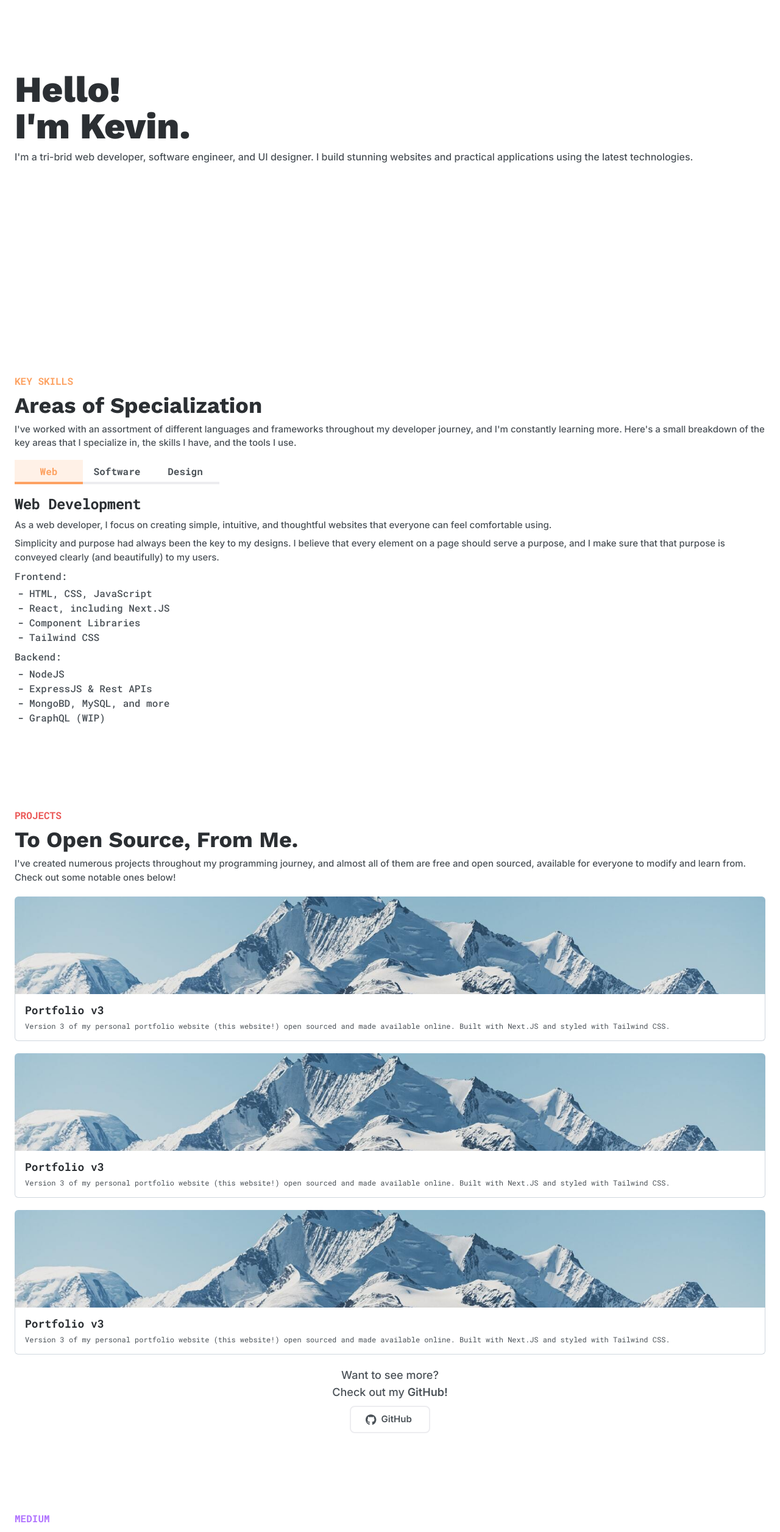
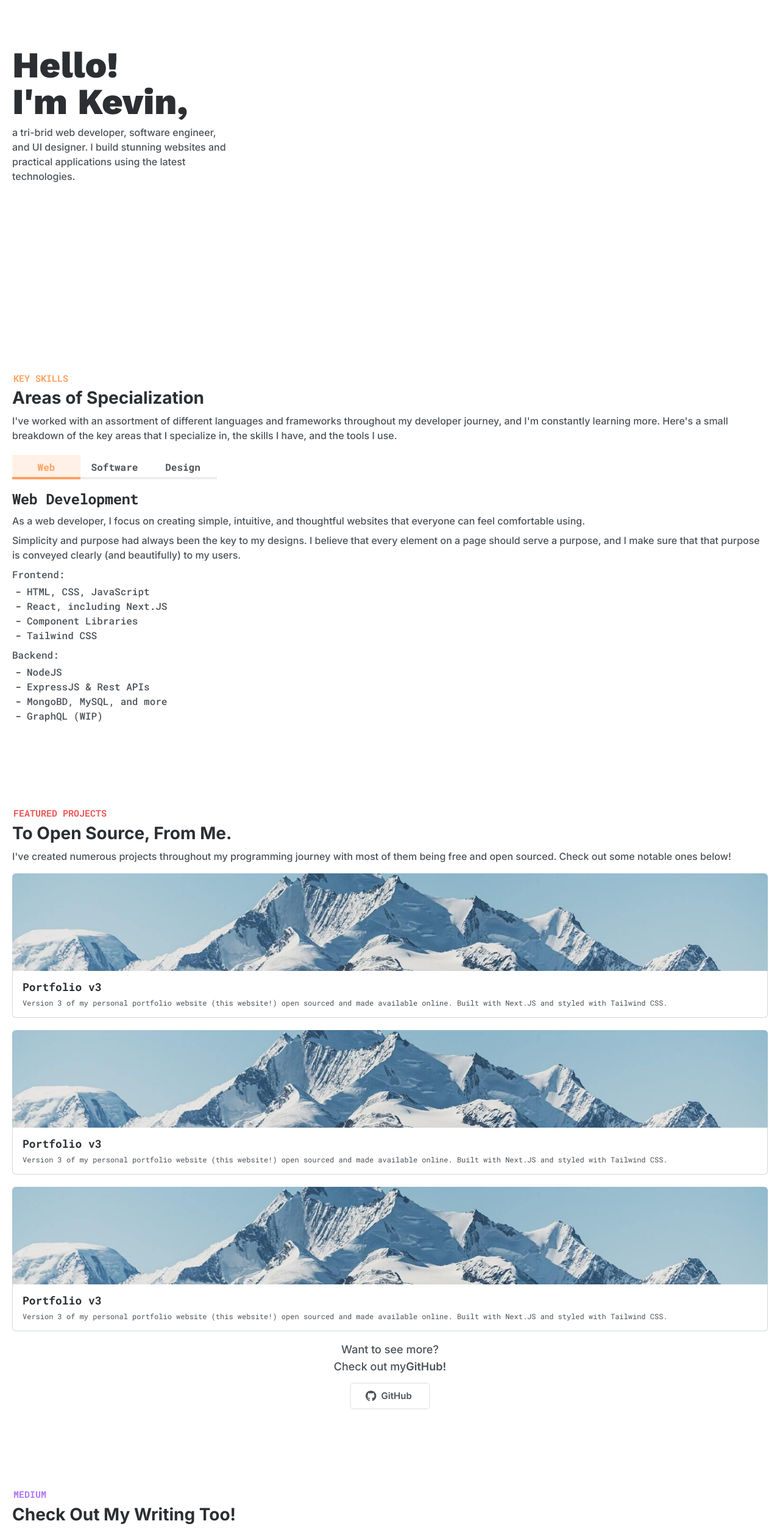
Before and after one commit to fvzy/zyy.sh, a Next.js app: page / in a window 1280 px wide. Shown: the part 200-2712 px from the top of the page at 61% size. Built offline with nearby package versions, Linux system fonts and the light colour scheme.

Commit message:
Massive Styling Changes

```diff
--- a/components/Button.tsx
+++ b/components/Button.tsx
@@ -2,7 +2,7 @@ import { IconDefinition } from "@fortawesome/free-brands-svg-icons";
 import { FontAwesomeIcon } from "@fortawesome/react-fontawesome";
 
 const Button = ({ icon, text, src }: { icon: IconDefinition, text: string, src: string }) => {
-    return(<a href={src} className="inline-block px-6 py-[.5625rem] text-sub-light border-2 border-off-white rounded-lg">
+    return(<a href={src} className="inline-block px-6 py-[.5625rem] text-sub-light border-2 border-off-white rounded-md">
         <span className="flex items-center space-x-2">
             <FontAwesomeIcon className="text-lg" icon={icon} /> <p className="inline text-ms inter-semibold pr-1">{text}</p>
         </span>
--- a/components/DefText.tsx
+++ b/components/DefText.tsx
@@ -1,6 +1,6 @@
 // TODO: Add dark theme text color variant
 const DefText = ({ className = "", children }: { className?: string, children: string }) => {
-    return (<p className={"inter-medium text-sub-light text-ms " + className}>
+    return (<p className={"inter-medium text-sub-light " + className}>
         { children }
     </p>)
 }
--- a/components/HeadingTwo.tsx
+++ b/components/HeadingTwo.tsx
@@ -1,5 +1,5 @@
 const HeadingTwo = ({ className = "", children }: { className?: string, children: string }) => {
-    return(<h2 className={"work-bold text-main-light text-4xl " + className}>
+    return(<h2 className={"inter-bold text-main-light text-[28px] leading-tight pb-1 " + className}>
         { children }
     </h2>)
 }
--- a/components/NavBar.tsx
+++ b/components/NavBar.tsx
@@ -5,7 +5,7 @@ import { faEnvelope } from "@fortawesome/free-regular-svg-icons";
 const NavBar = () => {
     return (
         <nav className="flex justify-between text-[#A5A8AB]">
-            <div className="mono-bold text-lg">kevinMEH</div>
+            <div className="mono-bold text-lg cursor-pointer">kevinMEH</div>
             <ul className="space-x-6 flex text-[1.2rem]">
                 <li>
                     <FontAwesomeIcon icon={ faGithub } />
--- a/components/Preface.tsx
+++ b/components/Preface.tsx
@@ -1,6 +1,6 @@
 const Preface = ({ className, children }: { className: string, children: string }) => {
     return (
-    <h1 className={"mono-bold " + className}>
+    <h1 className={"mono-bold text-ms pl-0.5 " + className}>
         { children }
     </h1>)
 }
--- a/frames/Landing.tsx
+++ b/frames/Landing.tsx
@@ -3,10 +3,10 @@ const Landing = () => {
     <div className="flex flex-col justify-center items-start h-[95vh] pb-[10vh] space-y-2">
         <div className="work-extrabold text-main-light text-6xl">
             <h1>Hello!</h1>
-            <h1>I'm Kevin.</h1>
+            <h1>I'm Kevin,</h1>
         </div>
-        <p className="inter-medium text-sub-light">
-            I'm a tri-brid web developer, software engineer, and UI designer.
+        <p className="inter-medium text-sub-light max-w-[22rem]">
+            a tri-brid web developer, software engineer, and UI designer.
             I build stunning websites and practical applications using the latest technologies.
         </p>
     </div>
--- a/frames/Medium.tsx
+++ b/frames/Medium.tsx
@@ -9,9 +9,9 @@ import { faMedium } from "@fortawesome/free-brands-svg-icons";
 
 const Medium = () => {
 	return (
-		<div className="space-y-2">
+		<div className="space-y-1">
 			<Preface className="text-purple-light">MEDIUM</Preface>
-            <HeadingTwo>Check Out My Medium Too!</HeadingTwo>
+            <HeadingTwo>Check Out My Writing Too!</HeadingTwo>
 			<DefText>
 				Check out my blog on Medium, where I write about various topics
 				from productivity to computer science and technology on a weekly,
--- a/frames/Projects.tsx
+++ b/frames/Projects.tsx
@@ -9,14 +9,13 @@ import { faGithub } from "@fortawesome/free-brands-svg-icons";
 
 const Projects = () => {
 	return (
-		<div className="space-y-2">
-			<Preface className="text-red-light">PROJECTS</Preface>
+		<div className="space-y-1">
+			<Preface className="text-red-light">FEATURED PROJECTS</Preface>
 			<HeadingTwo>To Open Source, From Me.</HeadingTwo>
 			<DefText>
 				I've created numerous projects throughout my programming
-				journey, and almost all of them are free and open sourced,
-				available for everyone to modify and learn from. Check out some
-				notable ones below!
+				journey with most of them being free and open sourced.
+				Check out some notable ones below!
 			</DefText>
 			<div className="space-y-5 py-3">
 				<ProjectCard
@@ -44,9 +43,16 @@ const Projects = () => {
                     styled with Tailwind CSS."
 				/>
 			</div>
-            <h3 className="inter-medium text-lg text-sub-light text-center">Want to see more? <br /> Check out my <span className="inter-semibold">GitHub!</span></h3>
+			<h3 className="inter-medium text-lg text-sub-light text-center pb-2">
+				Want to see more? <br /> Check out my
+				<span className="inter-semibold">GitHub!</span>
+			</h3>
 			<div className="flex justify-center">
-                <Button icon={faGithub} text="GitHub" src="https://github.com/kevinMEH" />
+				<Button
+					icon={faGithub}
+					text="GitHub"
+					src="https://github.com/kevinMEH"
+				/>
 			</div>
 		</div>
 	);
--- a/frames/Skills.tsx
+++ b/frames/Skills.tsx
@@ -51,10 +51,10 @@ const Skills = () => {
     )
 
 	return (
-    <div className="space-y-2">
+    <div className="space-y-1">
         <Preface className="text-peach-light">KEY SKILLS</Preface>
         <HeadingTwo>Areas of Specialization</HeadingTwo>
-        <DefText>
+        <DefText className="pb-2">
             I've worked with an assortment of different languages and
             frameworks throughout my developer journey, and I'm constantly
             learning more. Here's a small breakdown of the key areas
--- a/pages/_app.js
+++ b/pages/_app.js
@@ -8,7 +8,7 @@ import NavBar from "../components/NavBar.tsx"
 
 function MyApp({ Component, pageProps }) {
   return (
-    <div className="p-6">
+    <div className="p-5">
         <NavBar />
         <Component {...pageProps} />
     </div>
--- a/styles/globals.css
+++ b/styles/globals.css
@@ -1,13 +1,10 @@
-@import url('https://fonts.googleapis.com/css2?family=Inter:wght@500;600&family=Roboto+Mono:wght@400;500;700&family=Work+Sans:wght@700;800&display=swap');
+@import url('https://fonts.googleapis.com/css2?family=Inter:wght@500;600;700;800&family=Roboto+Mono:wght@400;500;700&family=Work+Sans:wght@800&display=swap');
 
 @tailwind base;
 @tailwind components;
 @tailwind utilities;
 
 @layer components {
-    .work-bold {
-        @apply font-work-sans font-bold;
-    }
     .work-extrabold {
         @apply font-work-sans font-extrabold;
     }
@@ -16,6 +13,12 @@
     }
     .inter-semibold {
         @apply font-inter font-semibold;
+    }
+    .inter-bold {
+        @apply font-inter font-bold;
+    }
+    .inter-extrabold {
+        @apply font-inter font-extrabold;
     }
     .mono-regular {
         @apply font-mono font-normal;
```
Lines whose indentation alone changed are shown as unchanged.
